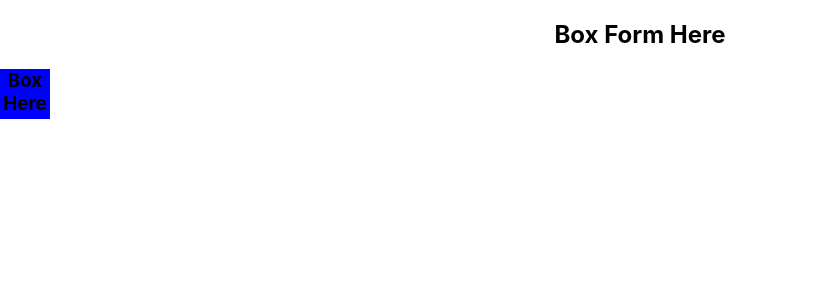
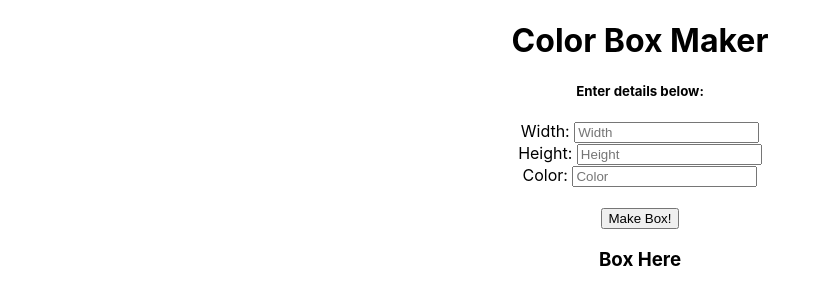
Before and after one commit to lowtrey/color-box-maker, a React (Create React App) app: page / in a window 1280 px wide. Shown: the top 304 px of the page, without its empty margins (0-831 px from the left). Built offline with nearby package versions, Linux system fonts and the light colour scheme.

Commit message:
Create and style form. Add controlled component functionality.

```diff
--- a/src/Box.js
+++ b/src/Box.js
@@ -3,7 +3,7 @@ import React from 'react';
 class Box extends React.Component {
     render() {
         return(
-            <div style={{ backgroundColor: 'blue', width: '50px', height: '50px' }}>
+            <div style={{ backgroundColor: this.props.color, width: this.props.width, height: this.props.height }}>
                 <h3>Box Here</h3>
             </div>
         )
--- a/src/BoxList.js
+++ b/src/BoxList.js
@@ -3,6 +3,12 @@ import NewBoxForm from './NewBoxForm';
 import Box from './Box';
 
 class BoxList extends React.Component {
+    constructor(props) {
+        super(props);
+        this.state = {
+
+        }
+    }
     render() {
         return(
             <div>
--- a/src/NewBoxForm.js
+++ b/src/NewBoxForm.js
@@ -1,10 +1,62 @@
 import React from 'react';
 
 class NewBoxForm extends React.Component {
+    constructor(props) {
+        super(props);
+        this.state = {
+            width: '',
+            height: '',
+            color: ''
+        };
+        this.handleChange = this.handleChange.bind(this);
+        this.handleSubmit = this.handleSubmit.bind(this);
+    }
+    handleChange(evt) {
+        this.setState({
+            [evt.target.name]: evt.target.value
+        });
+    }
+    handleSubmit(evt) {
+        console.log('Submitted!');
+    }
     render() {
         return(
             <div>
-                <h2>Box Form Here</h2>
+                <h1>Color Box Maker</h1>
+                <h5>Enter details below:</h5>
+                <form onSubmit={this.handleSubmit}>
+                    <label htmlFor="width">Width: </label>
+                    <input
+                        type='text'
+                        id='width'
+                        name='width'
+                        placeholder='Width'
+                        value={this.state.width}
+                        onChange={this.handleChange}
+                    >
+                    </input><br />
+                    <label htmlFor="height">Height: </label>
+                    <input
+                        type='text'
+                        id='height'
+                        name='height'
+                        placeholder='Height'
+                        value={this.state.height}
+                        onChange={this.handleChange}
+                    >
+                    </input><br />
+                    <label htmlFor="color">Color: </label>
+                    <input
+                        type='text'
+                        id='color'
+                        name='color'
+                        placeholder='Color'
+                        value={this.state.color}
+                        onChange={this.handleChange}
+                    >
+                    </input><br /><br />
+                    <button>Make Box!</button>
+                </form>
             </div>
         )
     }
```
